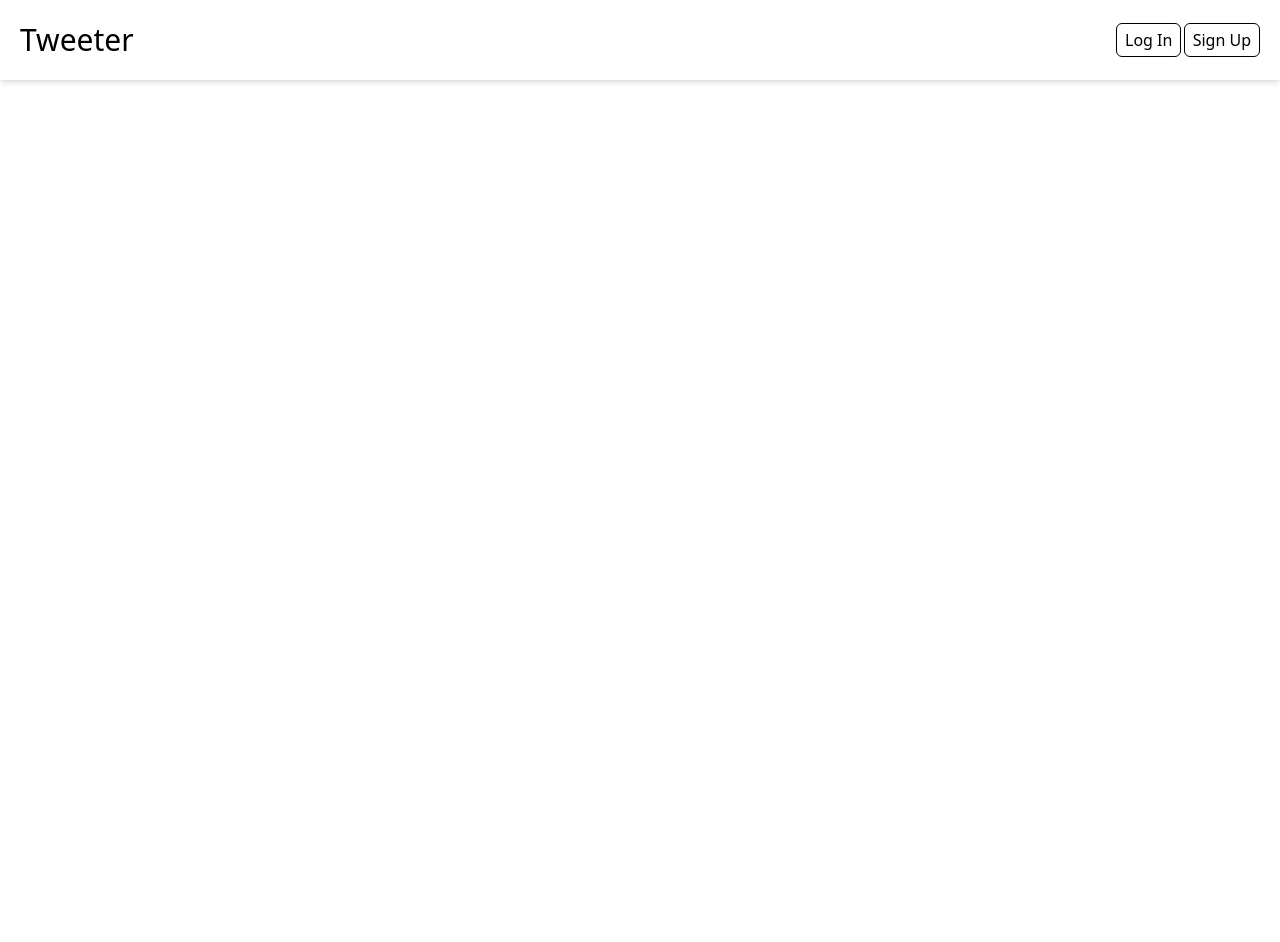
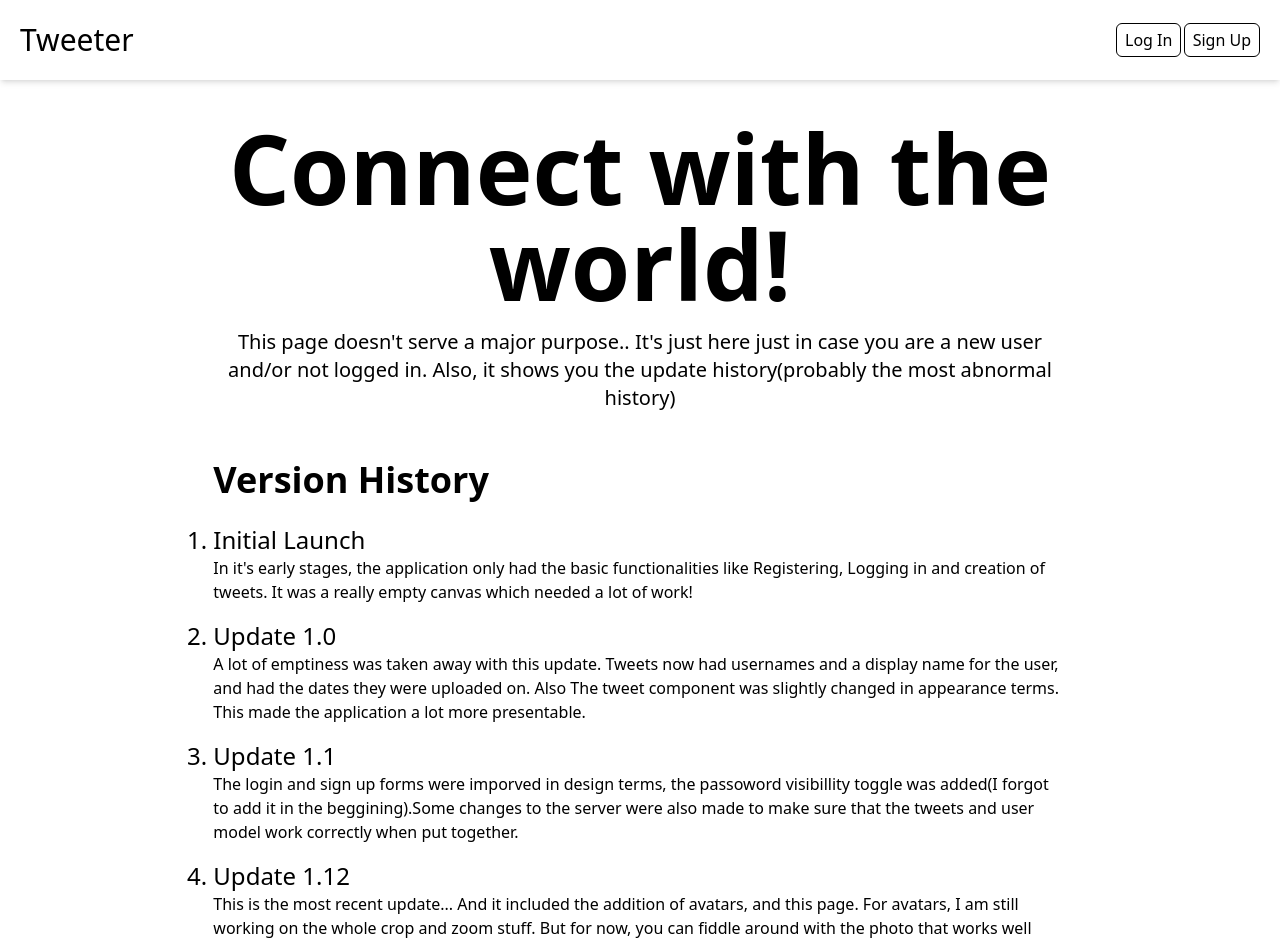
Before and after one commit to KrishangSharma/mern-app, a React (Create React App) app: page / in a window 1280 px wide. Shown: the top 942 px of the page. Before the commit the page ends 800 px from the top, so only its background shows below. Built offline with nearby package versions, Linux system fonts and the light colour scheme.

Commit message:
Home page added

```diff
--- a/src/App.js
+++ b/src/App.js
@@ -6,6 +6,7 @@ import {
   Create,
   Profile,
   UserProfile,
+  Home,
 } from "./Pages";
 import { Navbar } from "./Components";
 import "react-toastify/dist/ReactToastify.css";
@@ -19,6 +20,7 @@ function App() {
       <div className="w-full h-screen">
         <Navbar />
         <Routes>
+          <Route path="/" exact element={<Home />} />
           <Route path="/register" element={<Register />} />
           <Route path="/login" element={<Login />} />
           <Route path="/app" element={<ShowTweets />} />
--- a/src/Components/Navbar.jsx
+++ b/src/Components/Navbar.jsx
@@ -6,6 +6,10 @@ import { Link, useNavigate } from "react-router-dom";
 const Navbar = () => {
   const navigate = useNavigate();
   const [user, setUser] = useState(false);
+
+  if (user) {
+    navigate("/app");
+  }
 
   useEffect(() => {
     const token = localStorage.getItem("authToken");
--- /dev/null
+++ b/src/Pages/Home.jsx
@@ -0,0 +1,64 @@
+import React from "react";
+
+const Home = () => {
+  return (
+    <section className="w-2/3 py-10 m-auto">
+      <div className="header flex flex-col items-center text-center justify-center gap-4">
+        <h2 className="text-8xl font-semibold">Connect with the world!</h2>
+        <p className="text-xl">
+          This page doesn't serve a major purpose.. It's just here just in case
+          you are a new user and/or not logged in. Also, it shows you the update
+          history(probably the most abnormal history)
+        </p>
+      </div>
+
+      {/* Version History Starts here */}
+      <div className="w-full mt-10 py-2 flex flex-col gap-3 justify-start">
+        <h2 className="text-4xl font-semibold">Version History</h2>
+        <ol className="w-full py-3 flex flex-col gap-4">
+          <div>
+            <li className="text-2xl list-decimal">Initial Launch</li>
+            <p className="text-md">
+              In it's early stages, the application only had the basic
+              functionalities like Registering, Logging in and creation of
+              tweets. It was a really empty canvas which needed a lot of work!
+            </p>
+          </div>
+
+          <div>
+            <li className="text-2xl list-decimal">Update 1.0</li>
+            <p className="text-md">
+              A lot of emptiness was taken away with this update. Tweets now had
+              usernames and a display name for the user, and had the dates they
+              were uploaded on. Also The tweet component was slightly changed in
+              appearance terms. This made the application a lot more
+              presentable.
+            </p>
+          </div>
+
+          <div>
+            <li className="text-2xl list-decimal">Update 1.1</li>
+            <p className="text-md">
+              The login and sign up forms were imporved in design terms, the
+              passoword visibillity toggle was added(I forgot to add it in the
+              beggining).Some changes to the server were also made to make sure
+              that the tweets and user model work correctly when put together.
+            </p>
+          </div>
+
+          <div>
+            <li className="text-2xl list-decimal">Update 1.12</li>
+            <p className="text-md">
+              This is the most recent update... And it included the addition of
+              avatars, and this page. For avatars, I am still working on the
+              whole crop and zoom stuff. But for now, you can fiddle around with
+              the photo that works well with the current code😅.
+            </p>
+          </div>
+        </ol>
+      </div>
+    </section>
+  );
+};
+
+export default Home;
--- a/src/Pages/Register.jsx
+++ b/src/Pages/Register.jsx
@@ -1,6 +1,7 @@
 import axios from "axios";
 import { toast } from "react-toastify";
 import { useState, useEffect } from "react";
+import { HiOutlineEye, HiOutlineEyeOff } from "react-icons/hi";
 import { useNavigate, Link } from "react-router-dom";
 
 const Register = () => {
@@ -12,6 +13,11 @@ const Register = () => {
   const [email, setEmail] = useState("");
   const [password, setPassword] = useState("");
   const [avatar, setAvatar] = useState("");
+  const [showPassword, setShowPassword] = useState(false);
+
+  const handlePasswordToggle = () => {
+    setShowPassword(!showPassword);
+  };
 
   const handleSubmit = async (e) => {
     e.preventDefault();
@@ -87,13 +93,29 @@ const Register = () => {
           </div>
           <div className="flex flex-col gap-2">
             <label htmlFor="password">Password</label>
-            <input
-              type="password"
-              id="password"
-              placeholder="Create your password"
-              onChange={(e) => setPassword(e.target.value)}
-              className="p-2 border border-black rounded-md"
-            />
+            <div className="w-full flex items-center">
+              <input
+                type={showPassword ? "text" : "password"}
+                id="password"
+                placeholder="Enter password"
+                value={password}
+                onChange={(e) => setPassword(e.target.value)}
+                className="w-full p-2 border border-black rounded-md"
+              />
+              {showPassword ? (
+                <HiOutlineEyeOff
+                  onClick={handlePasswordToggle}
+                  className="-mx-10"
+                  fontSize={20}
+                />
+              ) : (
+                <HiOutlineEye
+                  onClick={handlePasswordToggle}
+                  className="-mx-10"
+                  fontSize={20}
+                />
+              )}
+            </div>
           </div>
           <div className="flex flex-col gap-2">
             <label htmlFor="avatar">Choose a Profile Picture</label>
--- a/src/Pages/index.js
+++ b/src/Pages/index.js
@@ -4,3 +4,4 @@ export { default as ShowTweets } from "./ShowTweets";
 export { default as Create } from "./CreateTweet";
 export { default as Profile } from "./getUser";
 export { default as UserProfile } from "./Profile";
+export { default as Home } from "./Home";
```
